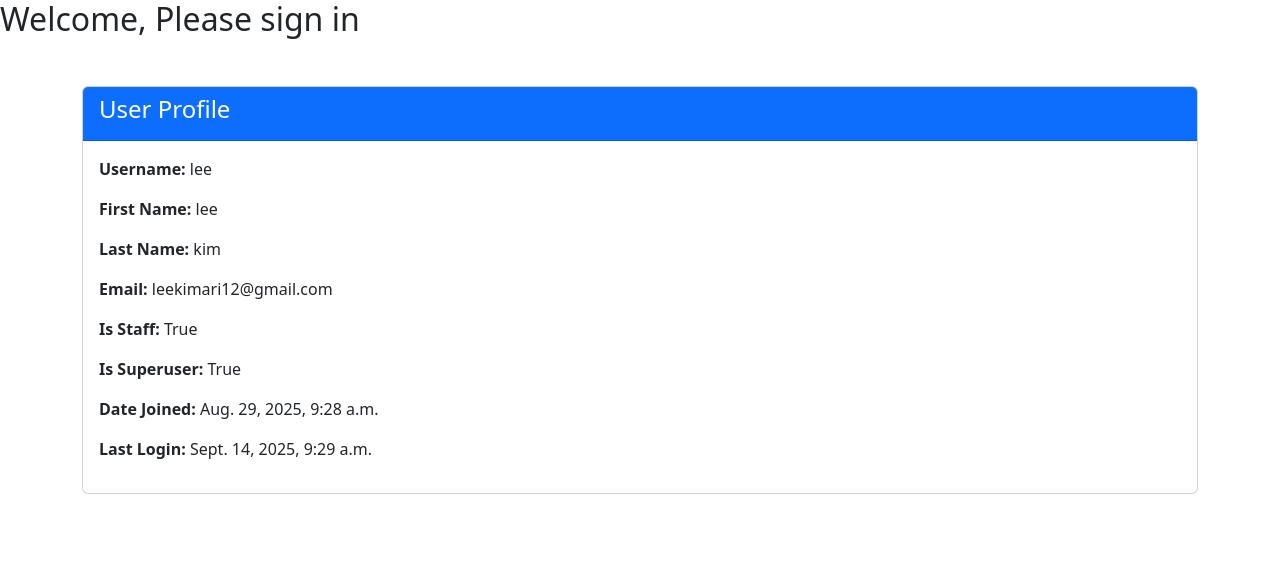
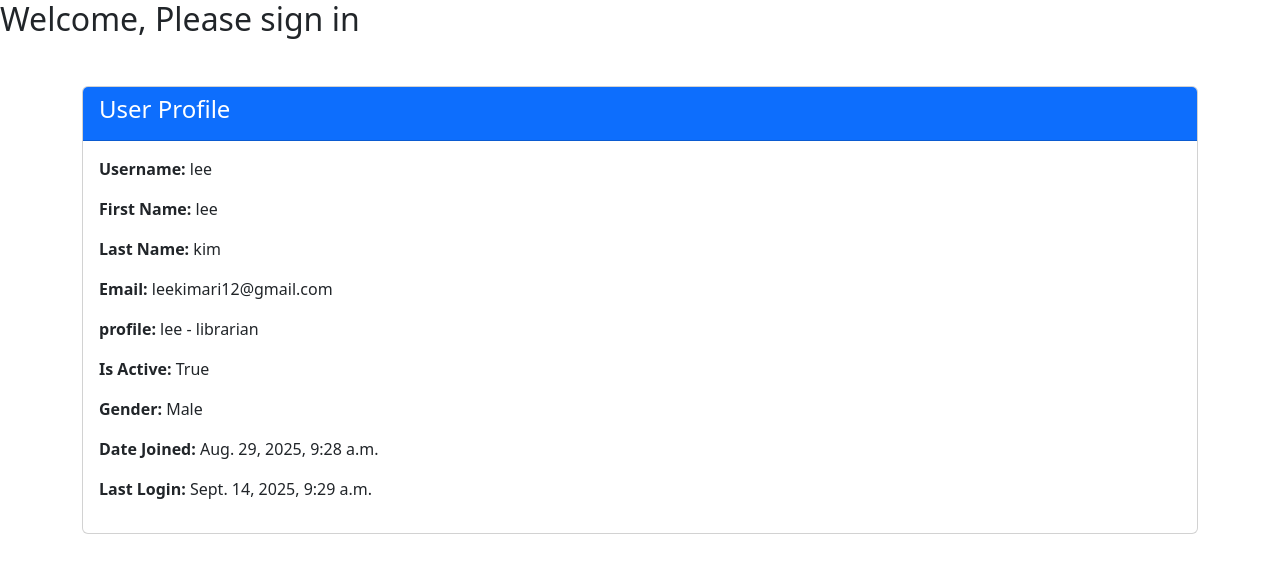
Before and after one commit to millenium-l/Library-management-system, a Django app: page /library/profile/ in a window 1280 px wide. Shown: the top 573 px of the page. Run offline with Django 5.2, Linux system fonts and the light colour scheme; a user stored in the database is signed in; data comes from the database, SQL or seed files in the repository; both versions use the stored data as it was after the commit.

Commit message:
profile_created

```diff
--- a/library_project/accounts/forms.py
+++ b/library_project/accounts/forms.py
@@ -1,12 +1,25 @@
 from django import forms
 from django.contrib.auth.forms import UserCreationForm, AuthenticationForm
 from django.contrib.auth.models import User
+
+GENDER_CHOICES = [
+    ('M', 'Male'),
+    ('F', 'Female'),
+    ('U', 'Unknown'),
+]
+
 
 class CustomUserCreationForm(UserCreationForm):
     email = forms.EmailField(required=True, widget=forms.EmailInput(attrs={
         "class": "form-control",
         "placeholder": "Enter your email"
     }))
+
+    gender = forms.ChoiceField(
+        choices=GENDER_CHOICES,
+        widget=forms.Select(attrs={"class": "form-select"}),
+        required=True
+    )
 
     password1 = forms.CharField(
         strip=False,
--- a/library_project/accounts/views.py
+++ b/library_project/accounts/views.py
@@ -2,6 +2,7 @@ from django.shortcuts import render, redirect
 #from django.contrib.auth.forms import  AuthenticationForm
 from .forms import CustomUserCreationForm, CustomAuthenticationForm
 from django.contrib.auth import login, logout
+from library_app.models import Profile
 
 # Create your views here.
 
@@ -11,6 +12,10 @@ def user_register(request):
         form = CustomUserCreationForm(request.POST)
         if form.is_valid():
             user = form.save()
+            # creating a gender role
+            gender = form.cleaned_data('gender')
+            Profile.objects.create(user=user, gender=gender)  # create Profile here
+
             login(request, user)
             return redirect('dashboard')  # redirect to homepage or dashboard
     else:
--- a/library_project/library_app/admin.py
+++ b/library_project/library_app/admin.py
@@ -4,7 +4,7 @@
 
 @admin.register(Profile)
 class ProfileAdmin(admin.ModelAdmin):
-    list_display = ('user', 'role')
+    list_display = ('user', 'role', 'gender')
     search_fields = ('user__username', 'role')
     list_filter = ('role',)
 
--- a/library_project/library_app/models.py
+++ b/library_project/library_app/models.py
@@ -9,8 +9,14 @@ class Profile(models.Model):
         ('student', 'Student'),
         ('librarian', 'Librarian'),
     )
+    GENDER_CHOICES = (
+        ('Male', 'Male' ),
+        ('Female', 'Female'),
+        ('Unknown', 'Unknown'),
+    )
     user = models.OneToOneField(User, on_delete=models.CASCADE)
     role = models.CharField(max_length=10, choices=USER_ROLES, default='student')
+    gender = models.CharField(max_length=10, choices=GENDER_CHOICES, default='Unknown')
 
     def __str__(self):
         return f"{self.user.username if self.user else 'Unknown User'} - {self.role}"
--- a/library_project/library_app/templates/library_app/profile.html
+++ b/library_project/library_app/templates/library_app/profile.html
@@ -9,8 +9,11 @@
       <p><strong>First Name:</strong> {{ user.first_name }}</p>
       <p><strong>Last Name:</strong> {{ user.last_name }}</p>
       <p><strong>Email:</strong> {{ user.email }}</p>
-      <p><strong>Is Staff:</strong> {{ user.is_staff }}</p>
-      <p><strong>Is Superuser:</strong> {{ user.is_superuser }}</p>
+      <p><strong>profile:</strong> {{ user.profile }}</p>
+      <!--<p><strong>Is Staff:</strong> {{ user.is_staff }}</p>
+      <p><strong>Is Superuser:</strong> {{ user.is_superuser }}</p>-->
+      <p><strong>Is Active:</strong> {{ user.is_active }}</p>
+      <p><strong>Gender:</strong> {{ profile.gender }}</p>
       <p><strong>Date Joined:</strong> {{ user.date_joined }}</p>
       <p><strong>Last Login:</strong> {{ user.last_login }}</p>
     </div>
--- a/library_project/library_app/views.py
+++ b/library_project/library_app/views.py
@@ -15,9 +15,15 @@ def dashboard(request):
     }
     return render(request, 'library_app/dashboard.html', context)
 
+@login_required
 def profile(request):
     title = "Profile"
-    return render(request, 'library_app/profile.html', {'title': title})
+    profile = request.user.profile # access the profile linked to the user
+    context = {
+        'title': title,
+        'profile': profile,
+    }
+    return render(request, 'library_app/profile.html', context, )
 
 @login_required
 def book_list(request):
```
Also changed, not shown: library_project/db.sqlite3, library_project/library_app/migrations/0006_profile_gender.py (added).
